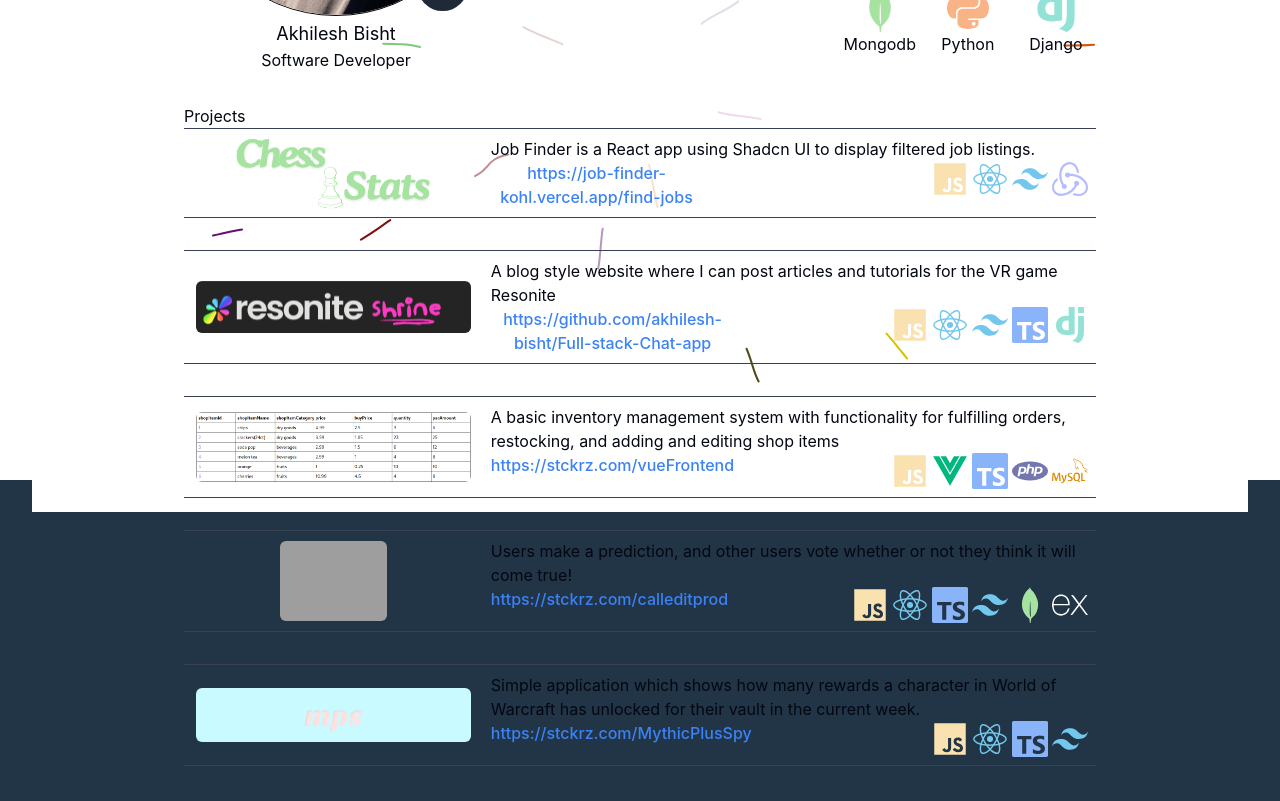
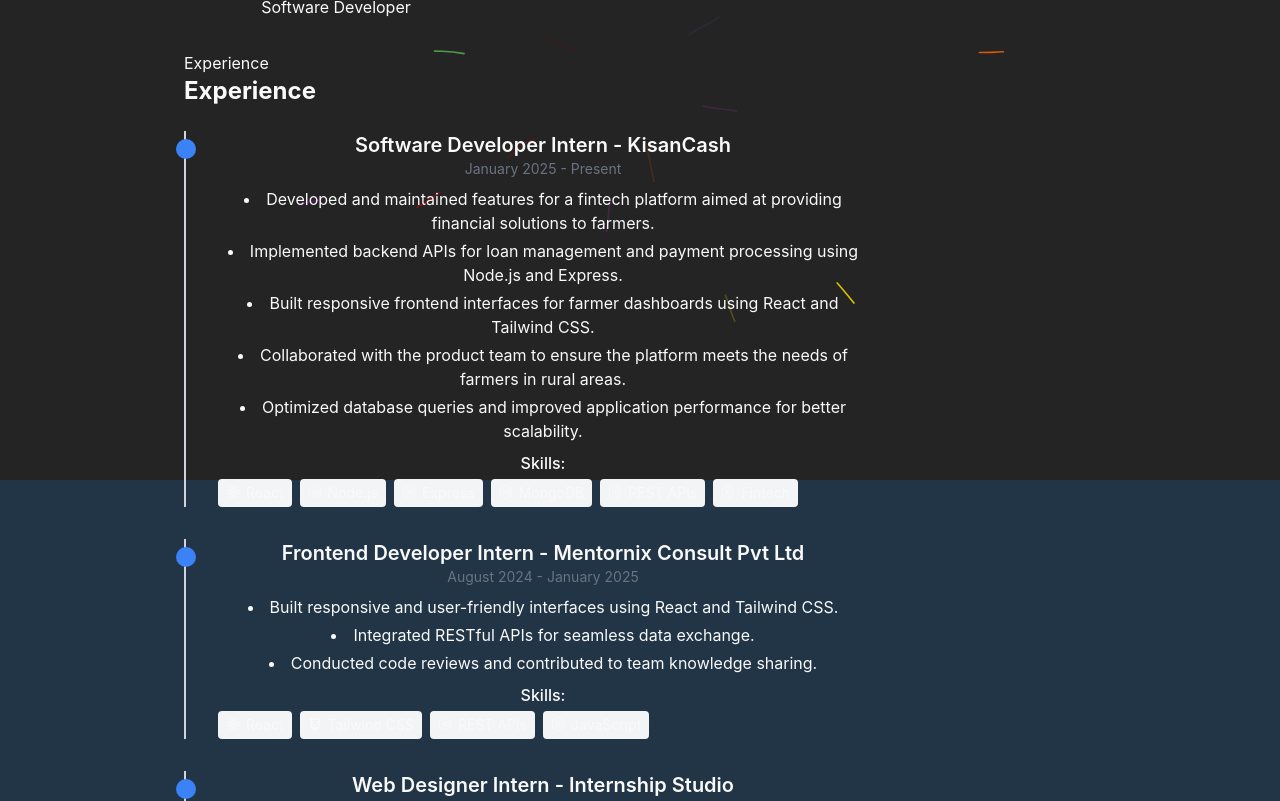
Before and after one commit to akhilesh-bisht/Portfolio-, a React (Vite) app: page / in a window 1280 px wide. Shown: the part 320-1121 px from the top of the page. Before the commit the page ends 1086 px from the top, so only its background shows below. Built offline with nearby package versions, Linux system fonts and the light colour scheme; grey boxes are pictures that could not be loaded.

Commit message:
minor changes

```diff
--- a/src/App.css
+++ b/src/App.css
@@ -7,4 +7,5 @@
   height: 100vh;
   min-width: 280px;
   width: 100%;
+  background-color: #242424;
 }
--- a/src/App.tsx
+++ b/src/App.tsx
@@ -2,9 +2,10 @@
 import ProfilePicture from "components/profilePicture/profilePicture";
 import NameTitleContainer from "components/nameTitleContainer/nameTitleContainer";
 import SkillContainer from "components/skillContainer/skillContainer";
-import ProjectContainer from "./components/projectContainer/projectContainer";
+// import ProjectContainer from "./components/projectContainer/projectContainer";
 import ResumeContainer from "./components/resumeContainer/resumeContainer";
-import { BackgroundLines } from "./components/ui/background-lines"; // Import the BackgroundLinesDemo component
+import { BackgroundLines } from "./components/ui/background-lines";
+import Experience from "./components/Experience/ExperienceSection";
 
 function App() {
   return (
@@ -14,7 +15,7 @@
         {/* Your Existing Content */}
         <div
           className={
-            "flex flex-col justify-evenly items-center h-11/12 w-full gap-4 md:gap-8   p-0"
+            "flex flex-col justify-evenly items-center h-11/12 w-full gap-4 md:gap-8    p-0"
           }
         >
           <div
@@ -38,9 +39,17 @@
               "w-full md:w-3/4 flex flex-col items-center md:items-start"
             }
           >
+            <div>Experience</div>
+            <Experience />
+          </div>
+          {/* <div
+            className={
+              "w-full md:w-3/4 flex flex-col items-center md:items-start"
+            }
+          >
             <div>Projects</div>
             <ProjectContainer />
-          </div>
+          </div> */}
         </div>
       </BackgroundLines>
     </>
--- /dev/null
+++ b/src/components/Experience/Experience.tsx
@@ -0,0 +1,65 @@
+import React from "react";
+interface Skill {
+  name: string;
+  icon: React.ReactNode;
+}
+
+interface Experience {
+  company: string;
+  role: string;
+  duration: string;
+  description: string[];
+  skills?: Skill[];
+}
+
+interface ExperienceProps {
+  experience: Experience;
+}
+
+const Experience: React.FC<ExperienceProps> = ({ experience }) => {
+  return (
+    <div className="relative pl-8 border-l-2 border-gray-300">
+      {/* Timeline Dot */}
+      <div className="absolute left-0 top-2 w-5 h-5 bg-blue-500 rounded-full transform -translate-x-1/2"></div>
+
+      {/* Company and Role */}
+      <h3 className="text-xl font-semibold">
+        {experience.role} - {experience.company}
+      </h3>
+
+      {/* Duration */}
+      <p className="text-sm text-gray-500 mb-2">{experience.duration}</p>
+
+      {/* Description */}
+      <ul className="list-disc list-inside">
+        {experience.description.map((point, index) => (
+          <li key={index} className="mb-1">
+            {point}
+          </li>
+        ))}
+      </ul>
+
+      {/* Skills (Optional) */}
+      {experience.skills && (
+        <div className="mt-2">
+          <span className="font-medium">Skills:</span>
+          <div className="flex flex-wrap gap-2 mt-1">
+            {experience.skills.map((skill, index) => (
+              <div
+                key={index}
+                className="flex items-center gap-1 px-2 py-1 bg-gray-100 rounded text-sm"
+              >
+                {/* Skill Icon */}
+                <span className="w-4 h-4">{skill.icon}</span>
+                {/* Skill Name */}
+                <span>{skill.name}</span>
+              </div>
+            ))}
+          </div>
+        </div>
+      )}
+    </div>
+  );
+};
+
+export default Experience;
--- /dev/null
+++ b/src/components/Experience/ExperienceSection.tsx
@@ -0,0 +1,73 @@
+import React from "react";
+import Experience from "./Experience";
+import { FaReact, FaNodeJs, FaCss3Alt, FaFigma } from "react-icons/fa"; // Example icons from react-icons
+
+const experiences: Experience[] = [
+  {
+    company: "KisanCash",
+    role: "Software Developer Intern",
+    duration: "January 2025 - Present",
+    description: [
+      "Developed and maintained features for a fintech platform aimed at providing financial solutions to farmers.",
+      "Implemented backend APIs for loan management and payment processing using Node.js and Express.",
+      "Built responsive frontend interfaces for farmer dashboards using React and Tailwind CSS.",
+      "Collaborated with the product team to ensure the platform meets the needs of farmers in rural areas.",
+      "Optimized database queries and improved application performance for better scalability.",
+    ],
+    skills: [
+      { name: "React", icon: <FaReact /> },
+      { name: "Node.js", icon: <FaNodeJs /> },
+      { name: "Express", icon: <FaNodeJs /> }, // You can use the same icon or find a specific one
+      { name: "MongoDB", icon: <FaNodeJs /> }, // Replace with a MongoDB icon if available
+      { name: "REST APIs", icon: <FaNodeJs /> }, // Replace with an appropriate icon
+      { name: "Fintech", icon: <FaNodeJs /> }, // Replace with an appropriate icon
+    ],
+  },
+  {
+    company: "Mentornix Consult Pvt Ltd",
+    role: "Frontend Developer Intern",
+    duration: "August 2024 - January 2025",
+    description: [
+      "Built responsive and user-friendly interfaces using React and Tailwind CSS.",
+      "Integrated RESTful APIs for seamless data exchange.",
+      "Conducted code reviews and contributed to team knowledge sharing.",
+    ],
+    skills: [
+      { name: "React", icon: <FaReact /> },
+      { name: "Tailwind CSS", icon: <FaCss3Alt /> },
+      { name: "REST APIs", icon: <FaNodeJs /> },
+      { name: "JavaScript", icon: <FaNodeJs /> }, // Replace with a JavaScript icon
+    ],
+  },
+  {
+    company: "Internship Studio",
+    role: "Web Designer Intern",
+    duration: "May 2024 - July 2024",
+    description: [
+      "Designed and prototyped website layouts using Figma and Adobe XD.",
+      "Collaborated with developers to implement designs into functional websites.",
+      "Ensured designs were responsive and adhered to UX best practices.",
+    ],
+    skills: [
+      { name: "Figma", icon: <FaFigma /> },
+      { name: "Adobe XD", icon: <FaFigma /> }, // Replace with an Adobe XD icon
+      { name: "UI/UX Design", icon: <FaFigma /> }, // Replace with an appropriate icon
+      { name: "Responsive Design", icon: <FaCss3Alt /> },
+    ],
+  },
+];
+
+const ExperienceSection: React.FC = () => {
+  return (
+    <div className="w-full md:w-3/4 flex flex-col items-center md:items-start">
+      <h2 className="text-2xl font-bold mb-6">Experience</h2>
+      <div className="space-y-8">
+        {experiences.map((exp, index) => (
+          <Experience key={index} experience={exp} />
+        ))}
+      </div>
+    </div>
+  );
+};
+
+export default ExperienceSection;
--- a/src/components/nameTitleContainer/nameTitleContainer.tsx
+++ b/src/components/nameTitleContainer/nameTitleContainer.tsx
@@ -1,7 +1,7 @@
 const NameTitleContainer: React.FC = () => {
   return (
-    <div className={"w-2/3 h-1/3 justify-self-center mt-1"}>
-      <h1 className={"text-lg"}>Akhilesh Bisht</h1>
+    <div className={"w-2/3 h-1/3 justify-self-center mt-1 "}>
+      <h1 className={"text-lg text-white"}>Akhilesh Bisht</h1>
       <h2>Software Developer</h2>
     </div>
   );
--- a/src/components/profilePicture/profilePicture.tsx
+++ b/src/components/profilePicture/profilePicture.tsx
@@ -9,7 +9,7 @@
     >
       <img
         className={
-          " w-40 h-40 md:w-full md:h-full border border-black rounded-full animate-grow"
+          "w-28 h-28 md:w-60 md:h-60 border border-black rounded-full animate-grow"
         }
         src={profilePicture}
       />
--- a/src/components/ui/background-lines.tsx
+++ b/src/components/ui/background-lines.tsx
@@ -16,10 +16,7 @@
 }) => {
   return (
     <div
-      className={cn(
-        "h-[20rem] md:h-screen w-full bg-white dark:bg-black",
-        className
-      )}
+      className={cn("h-[20rem]  w-full md:h-screen  dark:bg-black", className)}
     >
       <SVG svgOptions={svgOptions} />
       {children}
@@ -98,7 +95,7 @@
       initial={{ opacity: 0 }}
       animate={{ opacity: 1 }}
       transition={{ duration: 1 }}
-      className="absolute inset-0 w-full h-full"
+      className="absolute inset-0 w-[80%] mx-auto h-full text-white"
     >
       {paths.map((path, idx) => (
         <motion.path
--- a/src/index.css
+++ b/src/index.css
@@ -33,13 +33,13 @@
   /* place-items: center; */
   min-width: 280px;
   min-height: 100vh;
+  background-color: #242424;
 }
 
 h1 {
   font-size: 3.2em;
   line-height: 1.1;
 }
-
 
 @media (prefers-color-scheme: light) {
   :root {
@@ -55,7 +55,6 @@
     background-color: #f9f9f9;
   }
 }
-
 
 @layer base {
   :root {
@@ -112,13 +111,3 @@
     --chart-5: 340 75% 55%;
   }
 }
-
-
-@layer base {
-  * {
-    @apply border-border;
-  }
-  body {
-    @apply bg-background text-foreground;
-  }
-}
--- a/src/models/linkmodels/linkmodels.tsx
+++ b/src/models/linkmodels/linkmodels.tsx
@@ -24,7 +24,7 @@
     logo: <IoLogoGithub size="2em" />,
     link: "https://github.com/akhilesh-bisht/",
     iconColor: "#a6e3a1",
-    position: { top: "5%", right: "82%" },
+    position: { top: "5%", right: "80%" },
   },
 ];
 
--- a/src/models/skillModels/skillmodel.tsx
+++ b/src/models/skillModels/skillmodel.tsx
@@ -1,91 +1,90 @@
-import { IoLogoReact, IoLogoJavascript, IoLogoPython, IoLogoVue } from "react-icons/io5"
-import { SiTypescript, SiTailwindcss, SiExpress, SiMongodb, SiRedux, SiDjango, SiPhp, SiMysql } from "react-icons/si"
+import { IoLogoReact, IoLogoJavascript } from "react-icons/io5";
+import {
+  SiTypescript,
+  SiTailwindcss,
+  SiExpress,
+  SiMongodb,
+  SiRedux,
+  SiNodedotjs,
+  SiShadcnui,
+
+  // SiMysql,
+} from "react-icons/si";
 
 export const skillArray = [
   {
     name: "Javascript",
     logo: <IoLogoJavascript size={"3em"} />,
     mobileLogo: <IoLogoJavascript size={"2em"} />,
-		color: "#f9e2af"
+    color: "#f9e2af",
   },
   {
     name: "Express",
     logo: <SiExpress size={"3em"} />,
     mobileLogo: <SiExpress size={"2em"} />,
-		color: "white"
+    color: "white",
   },
   {
     name: "Typescript",
     logo: <SiTypescript size={"3em"} />,
     mobileLogo: <SiTypescript size={"2em"} />,
-		color: "#89b4fa"
+    color: "#89b4fa",
   },
   {
     name: "React",
     logo: <IoLogoReact size={"3em"} />,
     mobileLogo: <IoLogoReact size={"2em"} />,
-		color: "#74c7ec"
+    color: "#74c7ec",
   },
   {
     name: "Tailwind",
     logo: <SiTailwindcss size={"3em"} />,
     mobileLogo: <SiTailwindcss size={"2em"} />,
-		color: "#74c7ec"
+    color: "#74c7ec",
   },
   {
     name: "Redux",
     logo: <SiRedux size={"3em"} />,
     mobileLogo: <SiRedux size={"2em"} />,
-		color: "#b4befe"
+    color: "#b4befe",
   },
-	{
-		name: "Vue",
-		logo: <IoLogoVue size={"3em"} />,
-		mobileLogo: <IoLogoVue size={"2em"} />,
-		color: "#00b77e"
-	},
-	{
-		name: "PHP",
-		logo: <SiPhp size={"3em"} />,
-		mobileLogo: <SiPhp size={"2em"} />,
-		color: "#7377ad"
-	},
-	{
-		name: "MySql",
-		logo: <SiMysql size={"3em"} />,
-		mobileLogo: <SiMysql size={"2em"} />,
-		color: "#dd8a00"
-	},
+
+  // {
+  // 	name: "MySql",
+  // 	logo: <SiMysql size={"3em"} />,
+  // 	mobileLogo: <SiMysql size={"2em"} />,
+  // 	color: "#dd8a00"
+  // },
   {
     name: "Mongodb",
     logo: <SiMongodb size={"3em"} />,
     mobileLogo: <SiMongodb size={"2em"} />,
-		color: "#a6e3a1"
+    color: "#a6e3a1",
   },
   {
-		name: "Python",
-		logo: <IoLogoPython size={"3em"} />,
-		mobileLogo: <IoLogoPython size={"2em"} />,
-		color: "#fab387"
+    name: "Node",
+    logo: <SiNodedotjs size={"3em"} />,
+    mobileLogo: <SiNodedotjs size={"2em"} />,
+    color: "#1cb82c",
   },
   {
-		name: "Django",
-		logo: <SiDjango size={"3em"} />,
-		mobileLogo: <SiDjango size={"2em"} />,
-		color: "#94e2d5"
+    name: "shadcn/ui",
+    logo: <SiShadcnui size={"3em"} />,
+    mobileLogo: <SiShadcnui size={"2em"} />,
+    color: "#c6a9b1",
   },
-]
+];
 
 export interface Skill {
-	name: string,
-	logo: any,
-	mobileLogo: any,
-	color: string
+  name: string;
+  logo: any;
+  mobileLogo: any;
+  color: string;
 }
 
 export const skillDefault: Skill = {
   name: "",
   logo: "",
   mobileLogo: "",
-	color: ""
-}
+  color: "",
+};
```
Also changed, not shown: src/main.tsx (+7 -7 lines), src/assets/profileImage.jpg. Lines whose indentation alone changed are shown as unchanged.
